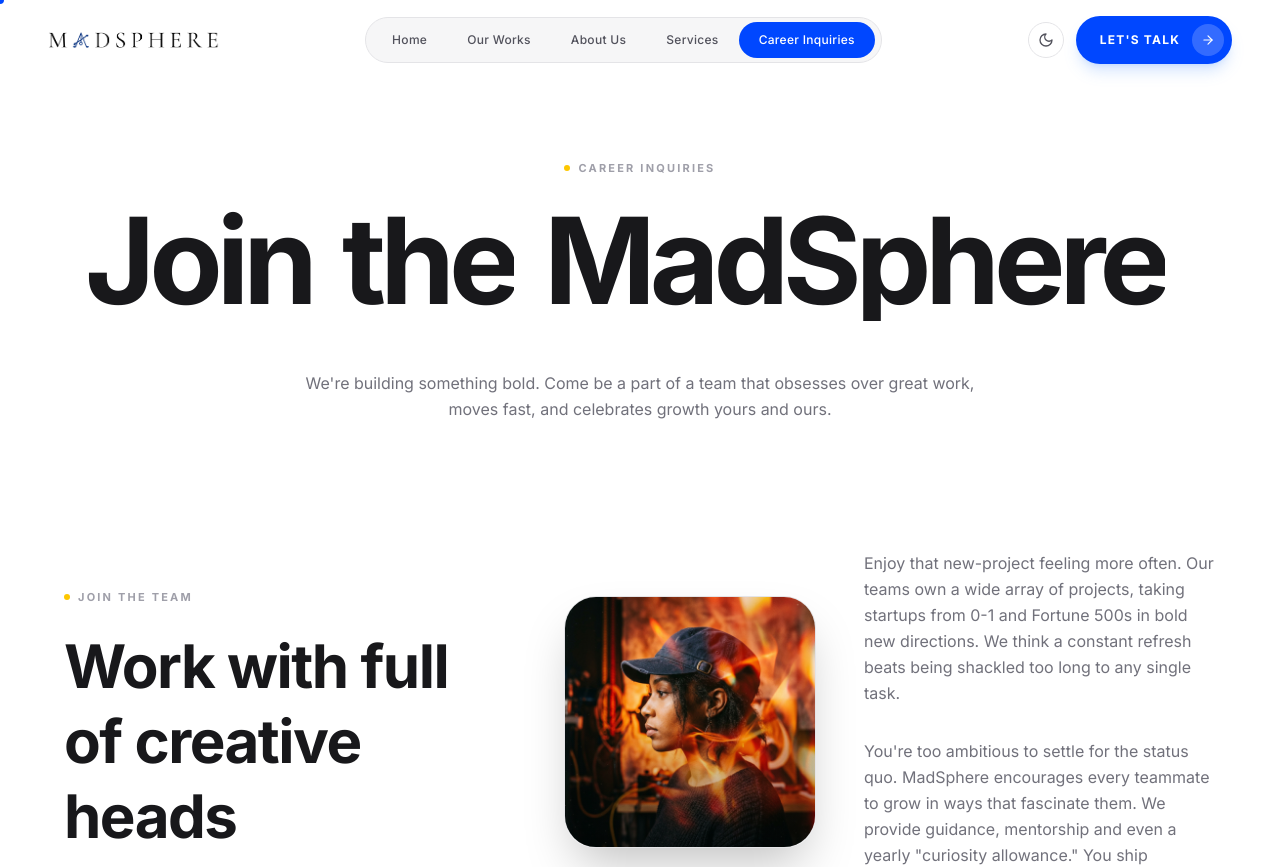
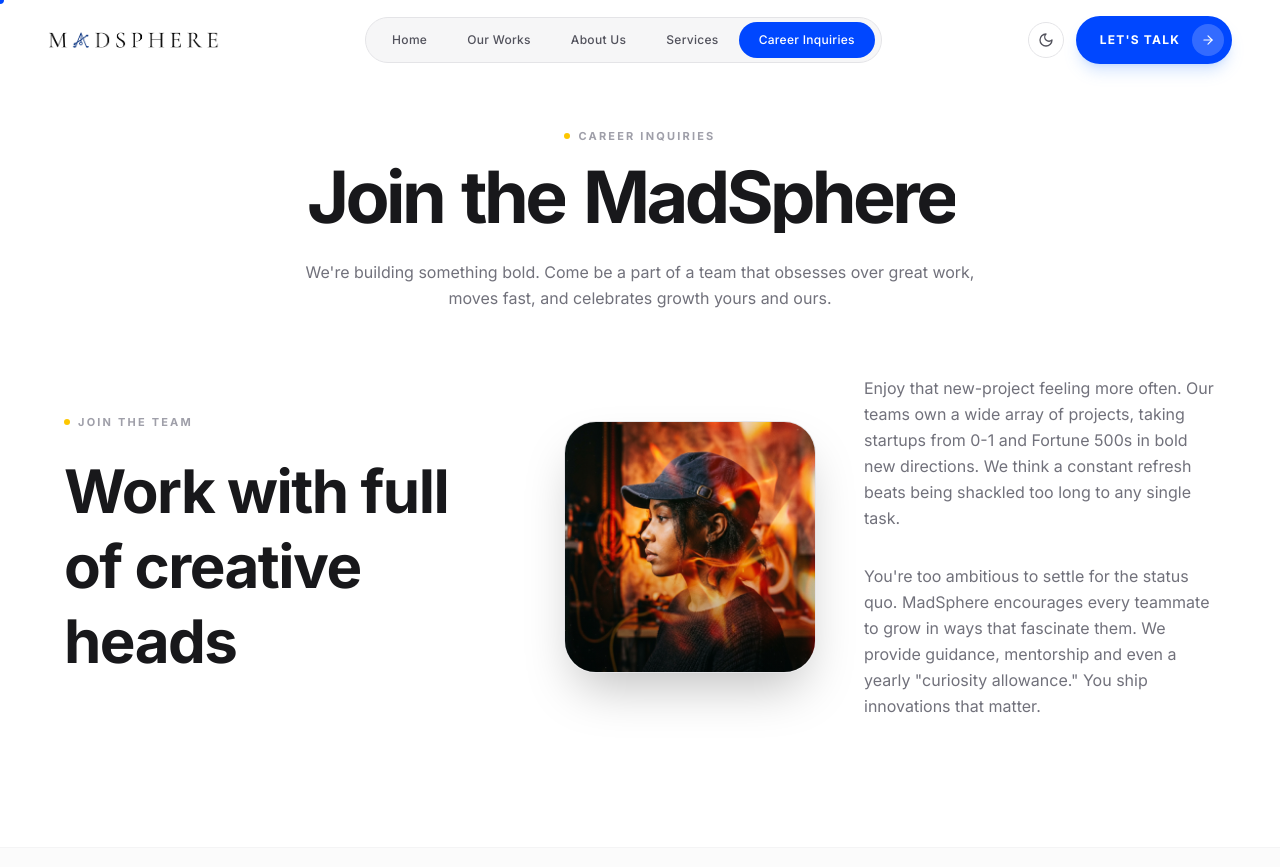
Before and after one commit to himeshh704/madsphere_web, a Next.js app: page /careers in a window 1280 px wide. Shown: the top 867 px of the page. Built offline with nearby package versions, Linux system fonts and the light colour scheme.

Commit message:
Optimize Blog and Careers hero spacing to display layout content immediately above the fold

```diff
--- a/src/app/blog/BlogClient.tsx
+++ b/src/app/blog/BlogClient.tsx
@@ -39,7 +39,7 @@
   }, [selectedPost]);
 
   return (
-    <main className="pt-32 md:pt-40 pb-32 min-h-screen bg-white dark:bg-[#070708] overflow-x-clip relative">
+    <main className="pt-24 md:pt-32 pb-32 min-h-screen bg-white dark:bg-[#070708] overflow-x-clip relative">
       {/* Minimal Header & Navigation Overlay */}
       <div className="absolute top-0 inset-x-0 z-40 py-6 md:py-8">
         <div className="max-w-[1400px] mx-auto px-6 md:px-16 flex items-center justify-between">
@@ -57,12 +57,12 @@
       </div>
 
       <SectionBlurIn>
-      <section className="px-6 md:px-16 max-w-[1400px] mx-auto text-center mb-24 relative z-10">
-        <div className="flex justify-center items-center mb-6">
+      <section className="px-6 md:px-16 max-w-[1400px] mx-auto text-center mb-12 md:mb-16 relative z-10">
+        <div className="flex justify-center items-center mb-4">
           <SectionTag label={blogHero.title} />
         </div>
 
-        <h1 className="text-5xl sm:text-6xl md:text-8xl lg:text-[7.5rem] font-bold tracking-tighter text-zinc-900 dark:text-zinc-50 leading-none mb-8">
+        <h1 className="text-4xl sm:text-5xl md:text-6xl lg:text-7xl font-bold tracking-tighter text-zinc-900 dark:text-zinc-50 leading-none mb-4">
           <TextReveal>{blogHero.splashText}</TextReveal>
         </h1>
 
--- a/src/app/careers/CareersClient.tsx
+++ b/src/app/careers/CareersClient.tsx
@@ -110,16 +110,16 @@
   const [applyRole, setApplyRole] = useState<string | null>(null);
 
   return (
-    <main className="pt-32 md:pt-40 pb-0 min-h-screen bg-white dark:bg-[#070708] overflow-hidden">
+    <main className="pt-24 md:pt-32 pb-0 min-h-screen bg-white dark:bg-[#070708] overflow-hidden">
 
       {/* 1. Header Hero Section */}
       <SectionBlurIn>
-      <section className="px-6 md:px-16 max-w-[1400px] mx-auto text-center mb-24 md:mb-32 relative z-10">
-        <div className="flex justify-center items-center mb-6">
+      <section className="px-6 md:px-16 max-w-[1400px] mx-auto text-center mb-12 md:mb-16 relative z-10">
+        <div className="flex justify-center items-center mb-4">
           <SectionTag label="Career Inquiries" />
         </div>
 
-        <h1 className="text-5xl sm:text-6xl md:text-8xl lg:text-[7.5rem] font-bold tracking-tighter text-zinc-900 dark:text-zinc-50 leading-none mb-8">
+        <h1 className="text-4xl sm:text-5xl md:text-6xl lg:text-7xl font-bold tracking-tighter text-zinc-900 dark:text-zinc-50 leading-none mb-4">
           <TextReveal>Join the MadSphere</TextReveal>
         </h1>
 
```
